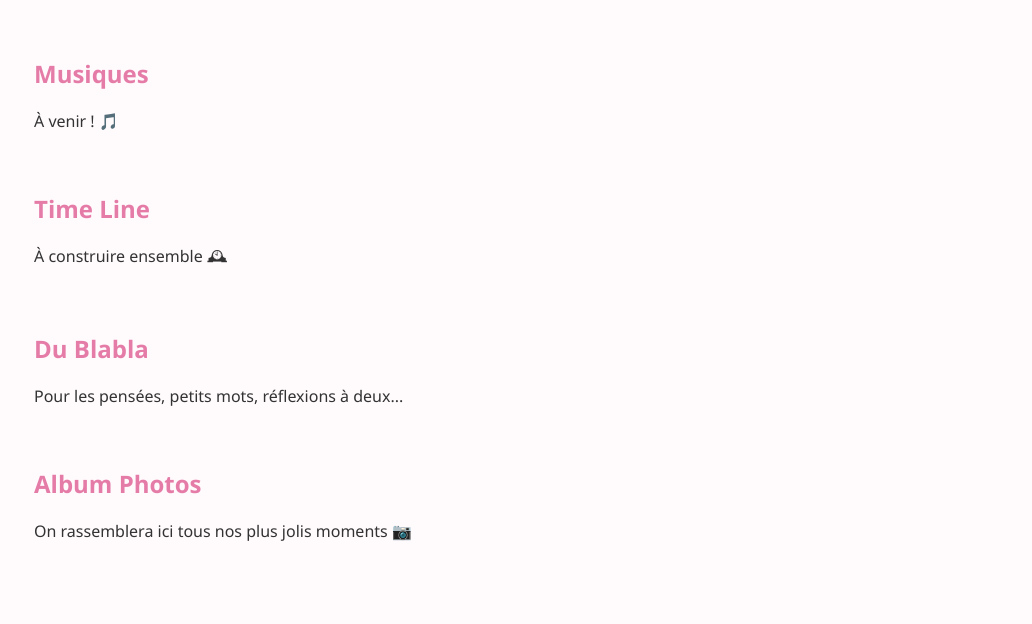
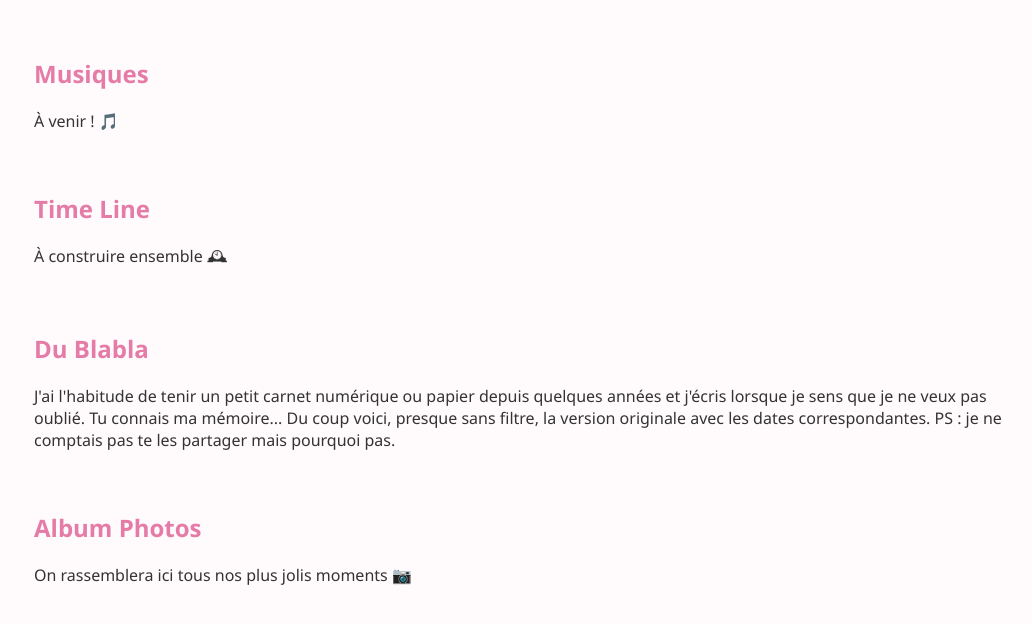
Before and after one commit to xerdys/site-nous, a plain HTML site: page nous.html in a window 1280 px wide. Shown: the part 1838-2462 px from the top of the page, without its empty margins (216-1248 px from the left). Drawn offline with Linux system fonts and the light colour scheme.

Commit message:
Update nous.html

```diff
--- a/nous.html
+++ b/nous.html
@@ -178,7 +178,7 @@ Alicia. </h3>
 
     <section id="blabla">
       <h2>Du Blabla</h2>
-      <p>Pour les pensées, petits mots, réflexions à deux...</p>
+      <p>J'ai l'habitude de tenir un petit carnet numérique ou papier depuis quelques années et j'écris lorsque je sens que je ne veux pas oublié. Tu connais ma mémoire... Du coup voici, presque sans filtre, la version originale avec les dates correspondantes. PS : je ne comptais pas te les partager mais pourquoi pas. </p>
     </section>
 
     <section id="album">
```
